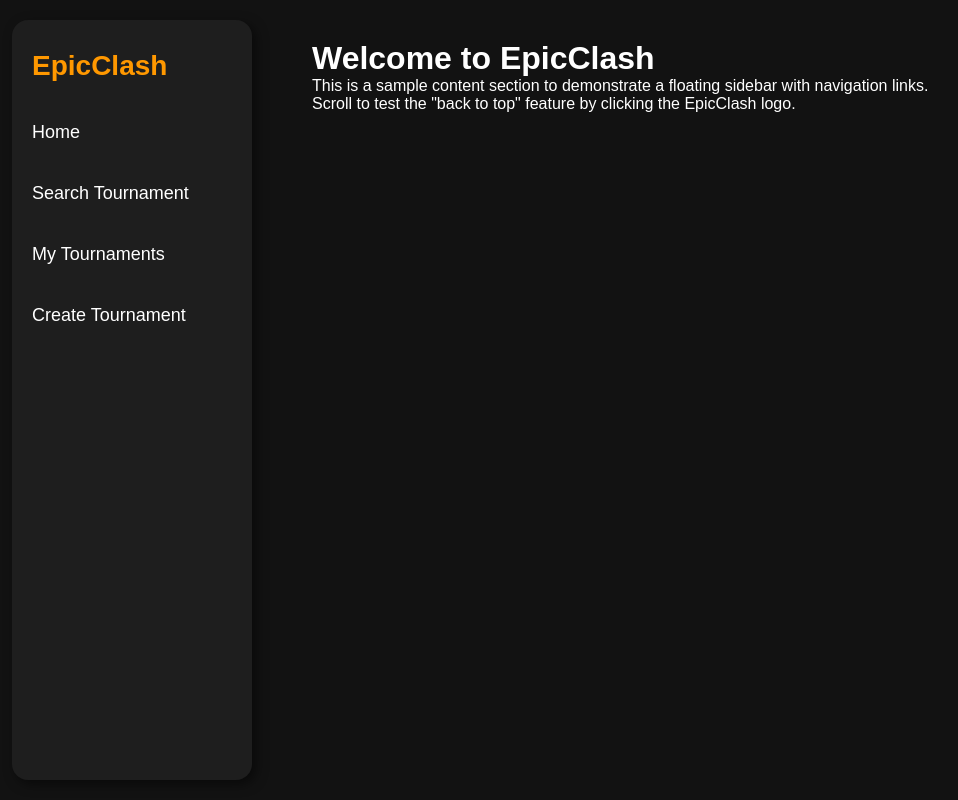
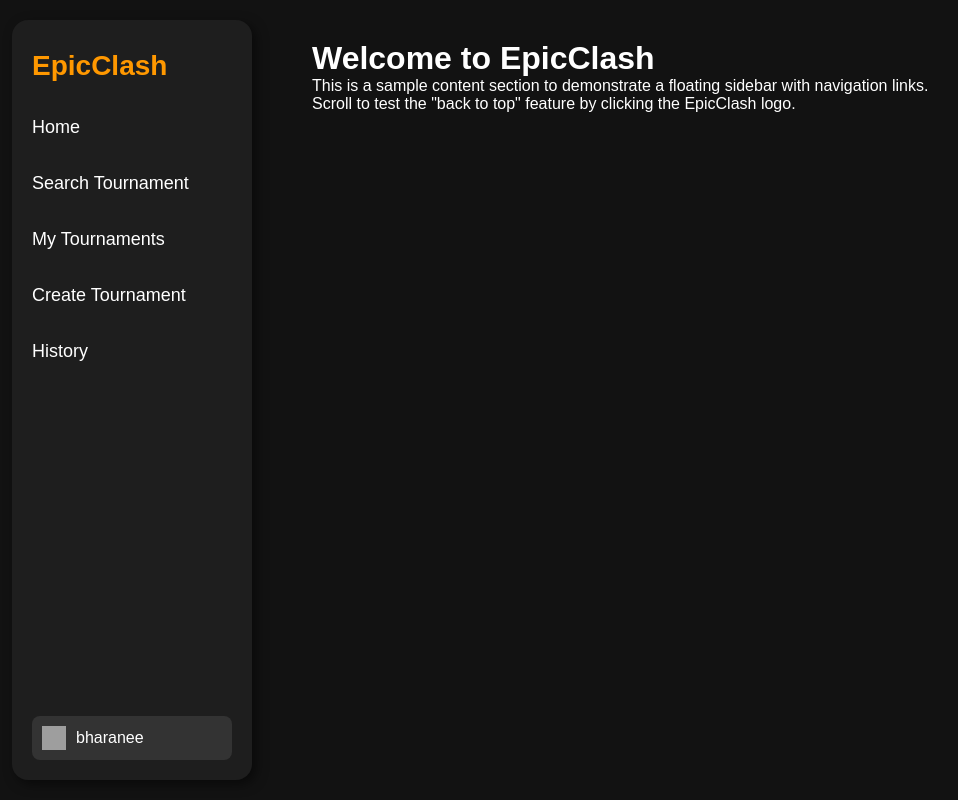
Before and after one commit to Bharaneedharan-K/Gaming-Tournament-Hosting-Website, a PHP site: page /index.php in a window 1280 px wide. Shown: the whole page, without its empty margins (8-966 px from the left). Run offline with PHP 8.4, Linux system fonts and the light colour scheme; grey boxes are pictures that could not be loaded.

Commit message:
update sidebar

```diff
--- a/user/home/index.php
+++ b/user/home/index.php
@@ -1,5 +1,6 @@
 <?php
   // This is a simple structure for demonstration purposes
+  include '../user_id.php';
 ?>
 <!DOCTYPE html>
 <html lang="en">
@@ -32,6 +33,7 @@
       background-color: #1e1e1e;
       display: flex;
       flex-direction: column;
+      justify-content: space-between;
       padding: 20px;
       gap: 20px;
       box-shadow: 4px 4px 12px rgba(0, 0, 0, 0.5);
@@ -41,6 +43,12 @@
 
     .sidebar:hover {
       box-shadow: 8px 8px 16px rgba(0, 0, 0, 0.7);
+    }
+
+    .sidebar .nav-links {
+      display: flex;
+      flex-direction: column;
+      gap: 15px;
     }
 
     .sidebar .logo {
@@ -70,6 +78,59 @@
       transform: translateX(8px);
     }
 
+    .logout-section {
+      display: flex;
+      flex-direction: column;
+      position: relative;
+      cursor: pointer;
+    }
+
+    .logout-toggle {
+      display: flex;
+      align-items: center;
+      gap: 10px;
+      padding: 10px;
+      background: #333333;
+      border-radius: 8px;
+      transition: background-color 0.3s;
+    }
+
+    .logout-toggle:hover {
+      background-color: #444444;
+    }
+
+    .logout-dropdown {
+      display: none;
+      flex-direction: column;
+      background: #1e1e1e;
+      padding: 10px;
+      border-radius: 8px;
+      box-shadow: 0 4px 8px rgba(0, 0, 0, 0.5);
+      margin-top: 5px;
+    }
+
+    .logout-section:hover .logout-dropdown {
+      display: flex;
+    }
+
+    .logout-option {
+      color: #ffffff;
+      cursor: pointer;
+      padding: 5px;
+      transition: color 0.3s;
+    }
+
+    .logout-option:hover {
+      color: #ff5252;
+    }
+
+    .logout-icon {
+      width: 24px;
+      height: 24px;
+      background: url('https://img.icons8.com/ios-filled/50/ffffff/logout-rounded-left.png') no-repeat center;
+      background-size: cover;
+    }
+
     .content {
       margin-left: 280px;
       padding: 40px;
@@ -84,11 +145,25 @@
 <body>
 
   <div class="sidebar">
-    <a href="#" class="logo" onclick="scrollToTop()">EpicClash</a>
-    <a href="#">Home</a>
-    <a href="#">Search Tournament</a>
-    <a href="#">My Tournaments</a>
-    <a href="#">Create Tournament</a>
+  <div class="nav-links">
+    <a href="index.php" class="logo" onclick="scrollToTop()">EpicClash</a>
+    <a href="index.php">Home</a>
+    <a href="search_tournament.php">Search Tournament</a>
+    <a href="my_tournaments.php">My Tournaments</a>
+    <a href="create_tournament.php">Create Tournament</a>
+    <a href="history.php">History</a>
+  </div>
+
+
+    <div class="logout-section">
+      <div class="logout-toggle">
+        <div class="logout-icon"></div>
+        <span><?php echo htmlspecialchars($currentUserName); ?></span>
+      </div>
+      <div class="logout-dropdown">
+        <div class="logout-option" onclick="handleLogout()">Logout</div>
+      </div>
+    </div>
   </div>
 
   <div class="content">
@@ -101,6 +176,10 @@
     function scrollToTop() {
       window.scrollTo({ top: 0, behavior: 'smooth' });
     }
+
+    function handleLogout() {
+      window.location.href = '../../login/index.php';
+    }
   </script>
 
 </body>
```
